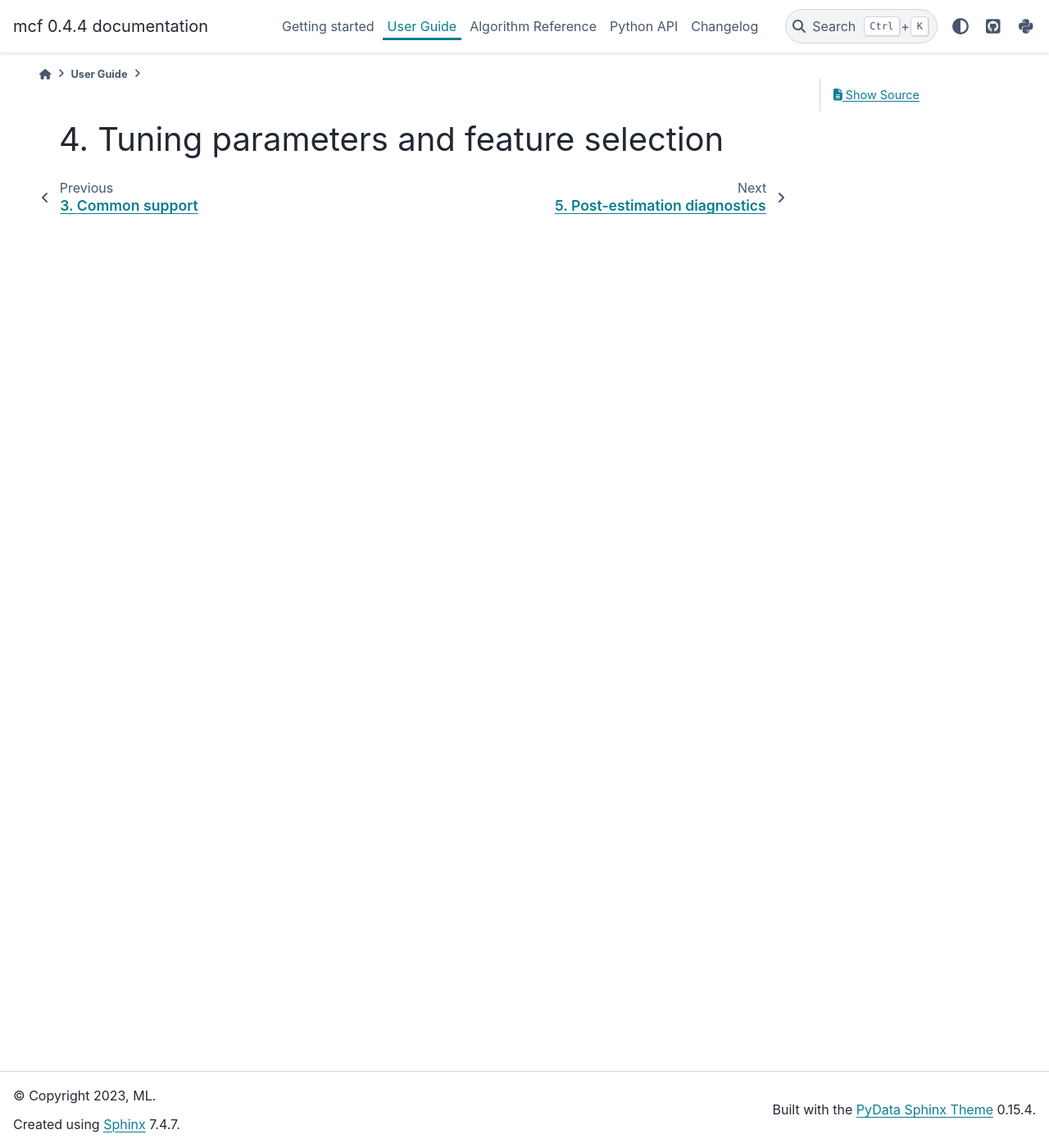
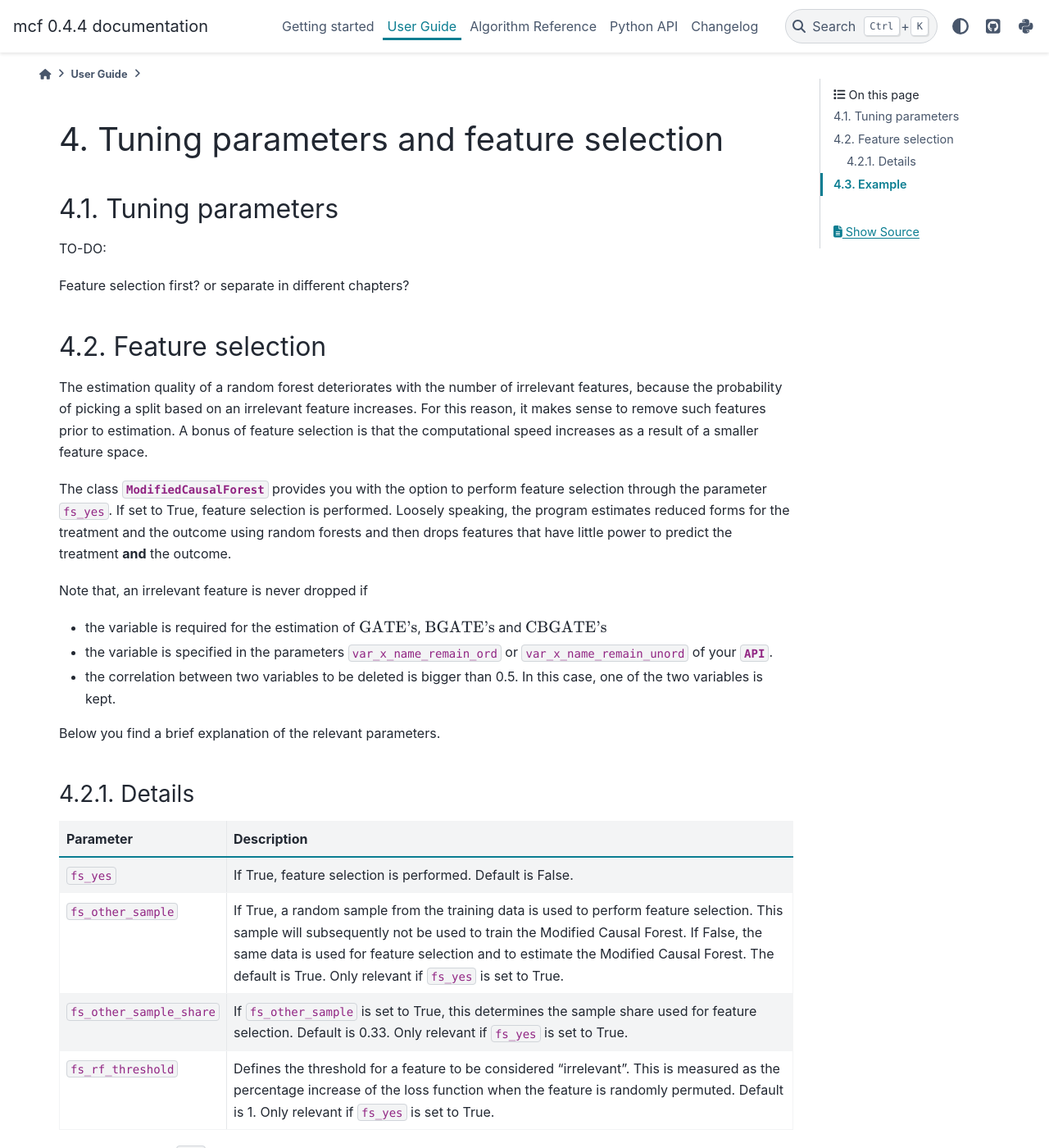
Before and after one commit to MCFpy/mcf, a Sphinx documentation site: the page built from docs/source/user_guide/tuning_feature_selection.rst, in a window 1280 px wide and 1400 px high. Shown: the whole window at 82% size. Built offline with Sphinx 7.4.7 and the PyData theme 0.15.4, drawn with Linux system fonts in a browser that asks for light colours; some of the changed text lies outside the part shown.

Commit message:
Add section on feature selection

```diff
--- a/docs/source/user_guide/tuning_feature_selection.rst
+++ b/docs/source/user_guide/tuning_feature_selection.rst
@@ -1,2 +1,60 @@
 Tuning parameters and feature selection
-=======================================
+======================================
+
+Tuning parameters
+-----------------
+
+TO-DO:
+
+Feature selection first? or separate in different chapters?
+
+
+Feature selection
+-----------------
+
+The estimation quality of a random forest deteriorates with the number of irrelevant features, because the probability of picking a split based on an irrelevant feature increases. For this reason, it makes sense to remove such features prior to estimation. A bonus of feature selection is that the computational speed increases as a result of a smaller feature space.
+
+The class :py:class:`~mcf_mini.ModifiedCausalForest` provides you with the option to perform feature selection through the parameter ``fs_yes``. If set to True, feature selection is performed. Loosely speaking, the program estimates reduced forms for the treatment and the outcome using random forests and then drops features that have little power to predict the treatment **and** the outcome.
+
+Note that, an irrelevant feature is never dropped if
+
+- the variable is required for the estimation of :math:`\textrm{GATE's}`, :math:`\textrm{BGATE's}` and :math:`\textrm{CBGATE's}`
+- the variable is specified in the parameters ``var_x_name_remain_ord`` or ``var_x_name_remain_unord`` of your :py:class:`API <mcf_mini.ModifiedCausalForest>`.
+- the correlation between two variables to be deleted is bigger than 0.5. In this case, one of the two variables is kept.
+
+Below you find a brief explanation of the relevant parameters.
+
+Details
+~~~~~~~~~~~~~~
+
++---------------------------+--------------------------------------------------------------------------------------------------------------------------------------+--------------------------------------------------------------------------------------------------------------------------------------------------------------------------------------------------+
+| Parameter                 | Description                                                                                                                                                                                                                                                                                                                             |
++===========================+======================================================================================================================================+==================================================================================================================================================================================================+
+| ``fs_yes``                | If True, feature selection is performed. Default is False.                                                                                                                                                                                                                                                                              |
++---------------------------+-----------------------------------------------------------------------------------------------------------------------------------------------------------------------------------------------------------------------------------------------------------------------------------------------------------------------------------------+
+| ``fs_other_sample``       | If True, a random sample from the training data is used to perform feature selection. This sample will subsequently not be used to train the Modified Causal Forest. If False, the same data is used for feature selection and to estimate the Modified Causal Forest. The default is True. Only relevant if ``fs_yes`` is set to True. |
++---------------------------+-----------------------------------------------------------------------------------------------------------------------------------------------------------------------------------------------------------------------------------------------------------------------------------------------------------------------------------------+
+| ``fs_other_sample_share`` | If ``fs_other_sample`` is set to True, this determines the sample share used for feature selection. Default is 0.33. Only relevant if ``fs_yes`` is set to True.                                                                                                                                                                        |
++---------------------------+-----------------------------------------------------------------------------------------------------------------------------------------------------------------------------------------------------------------------------------------------------------------------------------------------------------------------------------------+
+| ``fs_rf_threshold``       | Defines the threshold for a feature to be considered "irrelevant". This is measured as the percentage increase of the loss function when the feature is randomly permuted. Default is 1. Only relevant if ``fs_yes`` is set to True.                                                                                                    |
++---------------------------+-----------------------------------------------------------------------------------------------------------------------------------------------------------------------------------------------------------------------------------------------------------------------------------------------------------------------------------------+
+
+Please consult the :py:class:`API <mcf_mini.ModifiedCausalForest>` for more details.
+
+Example
+-------
+
+.. code-block:: python
+
+    from mcf import ModifiedCausalForest
+
+    my_mcf = ModifiedCausalForest(
+        var_y_name="y",
+        var_d_name="d",
+        var_x_name_ord=["x1", "x2"],
+        # Parameters for feature selection:
+        fs_yes=True,
+        fs_other_sample=True,
+        fs_other_sample_share=0.1,
+        fs_rf_threshold=0.5
+    )
```
